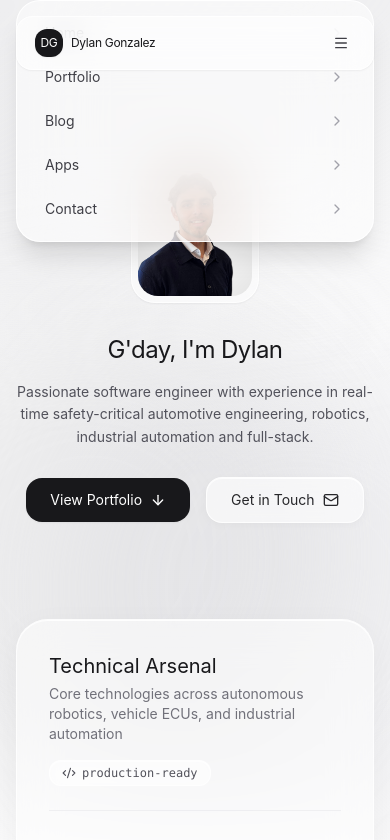
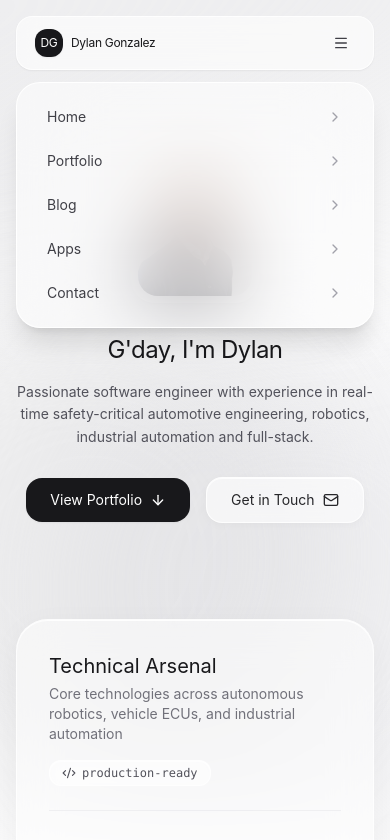
Before and after one commit to dylan-gonzalez/portfolio-v2, a plain HTML site: page index.html in a window 390 px wide. Both pictures are taken after a click on the button "Toggle navigation menu". Shown: the top 840 px of the page. Drawn offline with nearby package versions, Linux system fonts and the light colour scheme; no server answers.

Commit message:
Fix mobile hamburger menu offset and top item spacing

```diff
--- a/index.html
+++ b/index.html
@@ -152,7 +152,7 @@
   </header>
 
   <!-- Mobile Dropdown Menu (< 640px) -->
-  <div id="mobile-menu-drawer" class="fixed top-18 inset-x-4 z-40 sm:hidden hidden glass-card rounded-3xl p-3 shadow-xl border border-white/90 backdrop-blur-2xl">
+  <div id="mobile-menu-drawer" class="fixed top-[82px] inset-x-4 z-40 sm:hidden hidden glass-card rounded-3xl p-3.5 shadow-xl border border-white/90 backdrop-blur-2xl">
     <nav class="flex flex-col gap-1">
       <a href="/" class="mobile-nav-link flex items-center justify-between px-4 py-2.5 rounded-xl text-sm font-normal text-zinc-700 hover:text-zinc-950 hover:bg-zinc-100/80 transition-colors">
         <span>Home</span>
--- a/style.css
+++ b/style.css
@@ -417,6 +417,7 @@ h1, h2, h3, h4, h5, h6, b, strong, th, button, input, textarea, select {
 
 /* Mobile Navigation Drawer Animations & Backdrop */
 #mobile-menu-drawer {
+  top: 82px;
   animation: mobileMenuSlideDown 0.22s cubic-bezier(0.16, 1, 0.3, 1) forwards;
 }
 
```
Also changed, not shown: apps.html (+1 -1 lines), blog.html (+1 -1 lines), projects.html (+1 -1 lines).
